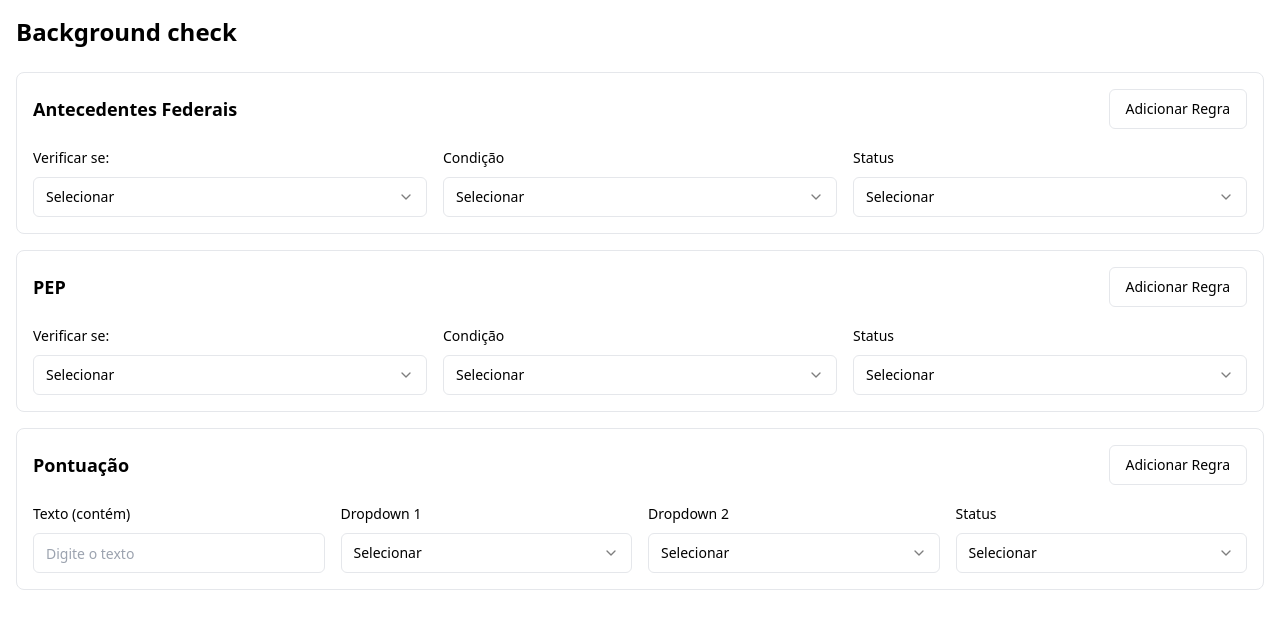
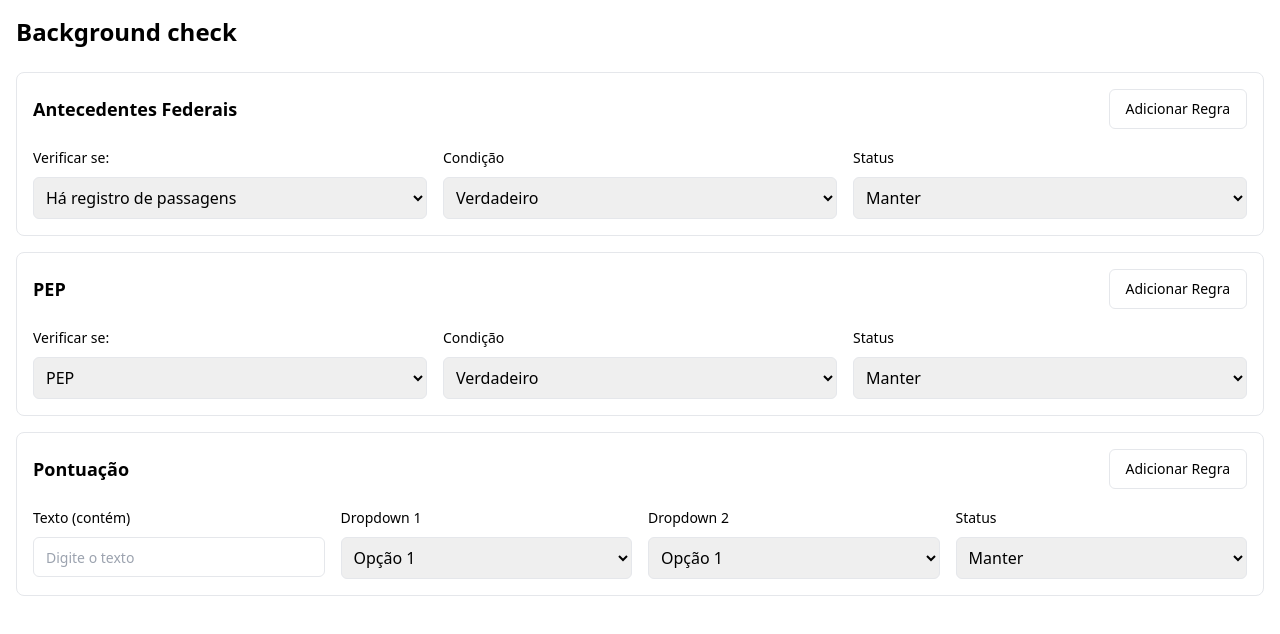
Before and after one commit to legitimuzbr/testes.legitimuz.com.br, a plain HTML site: page bg/index.html in a window 1280 px wide. Drawn offline with nearby package versions, Linux system fonts and the light colour scheme.

Commit message:
Update index.html

```diff
--- a/bg/index.html
+++ b/bg/index.html
@@ -7,40 +7,194 @@
 </head>
 <body>
 
-<div class="p-4 space-y-6"><h1 class="text-2xl font-bold">
-  Background check
-</h1><div class="space-y-4"><div class="border rounded-lg p-4 space-y-4"><div class="flex items-center justify-between"><h2 class="text-lg font-semibold">
-        Antecedentes Federais
-      </h2><button class="inline-flex items-center justify-center rounded-md text-sm font-medium ring-offset-background transition-colors focus-visible:outline-none focus-visible:ring-2 focus-visible:ring-ring focus-visible:ring-offset-2 disabled:pointer-events-none disabled:opacity-50 border border-input bg-background hover:bg-accent hover:text-accent-foreground h-10 px-4 py-2">
+  <div class="p-4 space-y-6">
+    <h1 class="text-2xl font-bold">Background check</h1>
+    <div class="space-y-4">
+      <div class="border rounded-lg p-4 space-y-4">
+        <div class="flex items-center justify-between">
+          <h2 class="text-lg font-semibold">Antecedentes Federais</h2>
+          <button class="inline-flex items-center justify-center rounded-md text-sm font-medium ring-offset-background transition-colors focus-visible:outline-none focus-visible:ring-2 focus-visible:ring-ring focus-visible:ring-offset-2 disabled:pointer-events-none disabled:opacity-50 border border-input bg-background hover:bg-accent hover:text-accent-foreground h-10 px-4 py-2">
             Adicionar Regra
-      </button></div><div class="grid grid-cols-3 gap-4"><div class="space-y-2"><label class="text-sm font-medium leading-none peer-disabled:cursor-not-allowed peer-disabled:opacity-70" for="rule3-dropdown2">
+          </button>
+        </div>
+        <div class="grid grid-cols-3 gap-4">
+          <div class="space-y-2">
+            <label
+              class="text-sm font-medium leading-none peer-disabled:cursor-not-allowed peer-disabled:opacity-70"
+              for="rule3-dropdown2"
+            >
               Verificar se:
-        </label><button type="button" role="combobox" aria-controls="radix-:r16v:" aria-expanded="false" aria-autocomplete="none" dir="ltr" data-state="closed" data-placeholder="" class="flex h-10 w-full items-center justify-between rounded-md border border-input bg-background px-3 py-2 text-sm ring-offset-background placeholder:text-muted-foreground focus:outline-none focus:ring-2 focus:ring-ring focus:ring-offset-2 disabled:cursor-not-allowed disabled:opacity-50"><span style="pointer-events: none;">Selecionar</span><svg xmlns="http://www.w3.org/2000/svg" width="24" height="24" viewBox="0 0 24 24" fill="none" stroke="currentColor" stroke-width="2" stroke-linecap="round" stroke-linejoin="round" class="h-4 w-4 opacity-50" aria-hidden="true"><path d="m6 9 6 6 6-6"></path></svg></button></div><div class="space-y-2"><label class="text-sm font-medium leading-none peer-disabled:cursor-not-allowed peer-disabled:opacity-70" for="rule3-dropdown1">
+            </label>
+            <select id="rule3-dropdown2" class="w-full border rounded-md p-2">
+              <option value="" disabled="">
+                Selecionar
+              </option>
+              <option value="record">Há registro de passagens</option>
+              <option value="relative">É parente de alguém com passagens</option>
+            </select>
+          </div>
+          <div class="space-y-2">
+            <label
+              class="text-sm font-medium leading-none peer-disabled:cursor-not-allowed peer-disabled:opacity-70"
+              for="rule3-dropdown1"
+            >
               Condição
-        </label><button type="button" role="combobox" aria-controls="radix-:r170:" aria-expanded="false" aria-autocomplete="none" dir="ltr" data-state="closed" data-placeholder="" class="flex h-10 w-full items-center justify-between rounded-md border border-input bg-background px-3 py-2 text-sm ring-offset-background placeholder:text-muted-foreground focus:outline-none focus:ring-2 focus:ring-ring focus:ring-offset-2 disabled:cursor-not-allowed disabled:opacity-50"><span style="pointer-events: none;">Selecionar</span><svg xmlns="http://www.w3.org/2000/svg" width="24" height="24" viewBox="0 0 24 24" fill="none" stroke="currentColor" stroke-width="2" stroke-linecap="round" stroke-linejoin="round" class="h-4 w-4 opacity-50" aria-hidden="true"><path d="m6 9 6 6 6-6"></path></svg></button></div><div class="space-y-2"><label class="text-sm font-medium leading-none peer-disabled:cursor-not-allowed peer-disabled:opacity-70" for="rule3-status">
+            </label>
+            <select id="rule3-dropdown1" class="w-full border rounded-md p-2">
+              <option value="" disabled="">
+                Selecionar
+              </option>
+              <option value="true">Verdadeiro</option>
+              <option value="false">Falso</option>
+            </select>
+          </div>
+          <div class="space-y-2">
+            <label
+              class="text-sm font-medium leading-none peer-disabled:cursor-not-allowed peer-disabled:opacity-70"
+              for="rule3-status"
+            >
               Status
-        </label><button type="button" role="combobox" aria-controls="radix-:r171:" aria-expanded="false" aria-autocomplete="none" dir="ltr" data-state="closed" data-placeholder="" class="flex h-10 w-full items-center justify-between rounded-md border border-input bg-background px-3 py-2 text-sm ring-offset-background placeholder:text-muted-foreground focus:outline-none focus:ring-2 focus:ring-ring focus:ring-offset-2 disabled:cursor-not-allowed disabled:opacity-50"><span style="pointer-events: none;">Selecionar</span><svg xmlns="http://www.w3.org/2000/svg" width="24" height="24" viewBox="0 0 24 24" fill="none" stroke="currentColor" stroke-width="2" stroke-linecap="round" stroke-linejoin="round" class="h-4 w-4 opacity-50" aria-hidden="true"><path d="m6 9 6 6 6-6"></path></svg></button></div></div></div><div class="border rounded-lg p-4 space-y-4"><div class="flex items-center justify-between"><h2 class="text-lg font-semibold">
-        PEP
-      </h2><button class="inline-flex items-center justify-center rounded-md text-sm font-medium ring-offset-background transition-colors focus-visible:outline-none focus-visible:ring-2 focus-visible:ring-ring focus-visible:ring-offset-2 disabled:pointer-events-none disabled:opacity-50 border border-input bg-background hover:bg-accent hover:text-accent-foreground h-10 px-4 py-2">
+            </label>
+            <select id="rule3-status" class="w-full border rounded-md p-2">
+              <option value="" disabled="">
+                Selecionar
+              </option>
+              <option value="keep">Manter</option>
+              <option value="fail">Reprovado</option>
+              <option value="manual">Análise manual</option>
+            </select>
+          </div>
+        </div>
+      </div>
+      <div class="border rounded-lg p-4 space-y-4">
+        <div class="flex items-center justify-between">
+          <h2 class="text-lg font-semibold">PEP</h2>
+          <button class="inline-flex items-center justify-center rounded-md text-sm font-medium ring-offset-background transition-colors focus-visible:outline-none focus-visible:ring-2 focus-visible:ring-ring focus-visible:ring-offset-2 disabled:pointer-events-none disabled:opacity-50 border border-input bg-background hover:bg-accent hover:text-accent-foreground h-10 px-4 py-2">
             Adicionar Regra
-      </button></div><div class="grid grid-cols-3 gap-4"><div class="space-y-2"><label class="text-sm font-medium leading-none peer-disabled:cursor-not-allowed peer-disabled:opacity-70" for="rule3-dropdown2">
+          </button>
+        </div>
+        <div class="grid grid-cols-3 gap-4">
+          <div class="space-y-2">
+            <label
+              class="text-sm font-medium leading-none peer-disabled:cursor-not-allowed peer-disabled:opacity-70"
+              for="rule3-dropdown2"
+            >
               Verificar se:
-        </label><button type="button" role="combobox" aria-controls="radix-:r172:" aria-expanded="false" aria-autocomplete="none" dir="ltr" data-state="closed" data-placeholder="" class="flex h-10 w-full items-center justify-between rounded-md border border-input bg-background px-3 py-2 text-sm ring-offset-background placeholder:text-muted-foreground focus:outline-none focus:ring-2 focus:ring-ring focus:ring-offset-2 disabled:cursor-not-allowed disabled:opacity-50"><span style="pointer-events: none;">Selecionar</span><svg xmlns="http://www.w3.org/2000/svg" width="24" height="24" viewBox="0 0 24 24" fill="none" stroke="currentColor" stroke-width="2" stroke-linecap="round" stroke-linejoin="round" class="h-4 w-4 opacity-50" aria-hidden="true"><path d="m6 9 6 6 6-6"></path></svg></button></div><div class="space-y-2"><label class="text-sm font-medium leading-none peer-disabled:cursor-not-allowed peer-disabled:opacity-70" for="rule3-dropdown1">
+            </label>
+            <select id="rule3-dropdown2" class="w-full border rounded-md p-2">
+              <option value="" disabled="">
+                Selecionar
+              </option>
+              <option value="pep">PEP</option>
+              <option value="relative">Parente de PEP</option>
+              <option value="donor">Já doou para o governo</option>
+            </select>
+          </div>
+          <div class="space-y-2">
+            <label
+              class="text-sm font-medium leading-none peer-disabled:cursor-not-allowed peer-disabled:opacity-70"
+              for="rule3-dropdown1"
+            >
               Condição
-        </label><button type="button" role="combobox" aria-controls="radix-:r173:" aria-expanded="false" aria-autocomplete="none" dir="ltr" data-state="closed" data-placeholder="" class="flex h-10 w-full items-center justify-between rounded-md border border-input bg-background px-3 py-2 text-sm ring-offset-background placeholder:text-muted-foreground focus:outline-none focus:ring-2 focus:ring-ring focus:ring-offset-2 disabled:cursor-not-allowed disabled:opacity-50"><span style="pointer-events: none;">Selecionar</span><svg xmlns="http://www.w3.org/2000/svg" width="24" height="24" viewBox="0 0 24 24" fill="none" stroke="currentColor" stroke-width="2" stroke-linecap="round" stroke-linejoin="round" class="h-4 w-4 opacity-50" aria-hidden="true"><path d="m6 9 6 6 6-6"></path></svg></button></div><div class="space-y-2"><label class="text-sm font-medium leading-none peer-disabled:cursor-not-allowed peer-disabled:opacity-70" for="rule3-status">
+            </label>
+            <select id="rule3-dropdown1" class="w-full border rounded-md p-2">
+              <option value="" disabled="">
+                Selecionar
+              </option>
+              <option value="true">Verdadeiro</option>
+              <option value="false">Falso</option>
+            </select>
+          </div>
+          <div class="space-y-2">
+            <label
+              class="text-sm font-medium leading-none peer-disabled:cursor-not-allowed peer-disabled:opacity-70"
+              for="rule3-status"
+            >
               Status
-        </label><button type="button" role="combobox" aria-controls="radix-:r174:" aria-expanded="false" aria-autocomplete="none" dir="ltr" data-state="closed" data-placeholder="" class="flex h-10 w-full items-center justify-between rounded-md border border-input bg-background px-3 py-2 text-sm ring-offset-background placeholder:text-muted-foreground focus:outline-none focus:ring-2 focus:ring-ring focus:ring-offset-2 disabled:cursor-not-allowed disabled:opacity-50"><span style="pointer-events: none;">Selecionar</span><svg xmlns="http://www.w3.org/2000/svg" width="24" height="24" viewBox="0 0 24 24" fill="none" stroke="currentColor" stroke-width="2" stroke-linecap="round" stroke-linejoin="round" class="h-4 w-4 opacity-50" aria-hidden="true"><path d="m6 9 6 6 6-6"></path></svg></button></div></div></div><div class="border rounded-lg p-4 space-y-4"><div class="flex items-center justify-between"><h2 class="text-lg font-semibold">
-        Pontuação
-      </h2><button class="inline-flex items-center justify-center rounded-md text-sm font-medium ring-offset-background transition-colors focus-visible:outline-none focus-visible:ring-2 focus-visible:ring-ring focus-visible:ring-offset-2 disabled:pointer-events-none disabled:opacity-50 border border-input bg-background hover:bg-accent hover:text-accent-foreground h-10 px-4 py-2">
+            </label>
+            <select id="rule3-status" class="w-full border rounded-md p-2">
+              <option value="" disabled="">
+                Selecionar
+              </option>
+              <option value="keep">Manter</option>
+              <option value="fail">Reprovado</option>
+              <option value="manual">Análise manual</option>
+            </select>
+          </div>
+        </div>
+      </div>
+      <div class="border rounded-lg p-4 space-y-4">
+        <div class="flex items-center justify-between">
+          <h2 class="text-lg font-semibold">Pontuação</h2>
+          <button class="inline-flex items-center justify-center rounded-md text-sm font-medium ring-offset-background transition-colors focus-visible:outline-none focus-visible:ring-2 focus-visible:ring-ring focus-visible:ring-offset-2 disabled:pointer-events-none disabled:opacity-50 border border-input bg-background hover:bg-accent hover:text-accent-foreground h-10 px-4 py-2">
             Adicionar Regra
-      </button></div><div class="grid grid-cols-4 gap-4"><div class="space-y-2"><label class="text-sm font-medium leading-none peer-disabled:cursor-not-allowed peer-disabled:opacity-70" for="rule2-text">
+          </button>
+        </div>
+        <div class="grid grid-cols-4 gap-4">
+          <div class="space-y-2">
+            <label
+              class="text-sm font-medium leading-none peer-disabled:cursor-not-allowed peer-disabled:opacity-70"
+              for="rule2-text"
+            >
               Texto (contém)
-        </label><input class="flex h-10 w-full rounded-md border border-input bg-background px-3 py-2 text-sm ring-offset-background file:border-0 file:bg-transparent file:text-sm file:font-medium placeholder:text-muted-foreground focus-visible:outline-none focus-visible:ring-2 focus-visible:ring-ring focus-visible:ring-offset-2 disabled:cursor-not-allowed disabled:opacity-50" id="rule2-text" placeholder="Digite o texto" type="text"></div><div class="space-y-2"><label class="text-sm font-medium leading-none peer-disabled:cursor-not-allowed peer-disabled:opacity-70" for="rule2-dropdown1">
+            </label>
+            <input
+              class="flex h-10 w-full rounded-md border border-input bg-background px-3 py-2 text-sm ring-offset-background file:border-0 file:bg-transparent file:text-sm file:font-medium placeholder:text-muted-foreground focus-visible:outline-none focus-visible:ring-2 focus-visible:ring-ring focus-visible:ring-offset-2 disabled:cursor-not-allowed disabled:opacity-50"
+              id="rule2-text"
+              placeholder="Digite o texto"
+              type="text"
+            />
+          </div>
+          <div class="space-y-2">
+            <label
+              class="text-sm font-medium leading-none peer-disabled:cursor-not-allowed peer-disabled:opacity-70"
+              for="rule2-dropdown1"
+            >
               Dropdown 1
-        </label><button type="button" role="combobox" aria-controls="radix-:r175:" aria-expanded="false" aria-autocomplete="none" dir="ltr" data-state="closed" data-placeholder="" class="flex h-10 w-full items-center justify-between rounded-md border border-input bg-background px-3 py-2 text-sm ring-offset-background placeholder:text-muted-foreground focus:outline-none focus:ring-2 focus:ring-ring focus:ring-offset-2 disabled:cursor-not-allowed disabled:opacity-50"><span style="pointer-events: none;">Selecionar</span><svg xmlns="http://www.w3.org/2000/svg" width="24" height="24" viewBox="0 0 24 24" fill="none" stroke="currentColor" stroke-width="2" stroke-linecap="round" stroke-linejoin="round" class="h-4 w-4 opacity-50" aria-hidden="true"><path d="m6 9 6 6 6-6"></path></svg></button></div><div class="space-y-2"><label class="text-sm font-medium leading-none peer-disabled:cursor-not-allowed peer-disabled:opacity-70" for="rule2-dropdown2">
+            </label>
+            <select id="rule2-dropdown1" class="w-full border rounded-md p-2">
+              <option value="" disabled="">
+                Selecionar
+              </option>
+              <option value="option1">Opção 1</option>
+              <option value="option2">Opção 2</option>
+            </select>
+          </div>
+          <div class="space-y-2">
+            <label
+              class="text-sm font-medium leading-none peer-disabled:cursor-not-allowed peer-disabled:opacity-70"
+              for="rule2-dropdown2"
+            >
               Dropdown 2
-        </label><button type="button" role="combobox" aria-controls="radix-:r176:" aria-expanded="false" aria-autocomplete="none" dir="ltr" data-state="closed" data-placeholder="" class="flex h-10 w-full items-center justify-between rounded-md border border-input bg-background px-3 py-2 text-sm ring-offset-background placeholder:text-muted-foreground focus:outline-none focus:ring-2 focus:ring-ring focus:ring-offset-2 disabled:cursor-not-allowed disabled:opacity-50"><span style="pointer-events: none;">Selecionar</span><svg xmlns="http://www.w3.org/2000/svg" width="24" height="24" viewBox="0 0 24 24" fill="none" stroke="currentColor" stroke-width="2" stroke-linecap="round" stroke-linejoin="round" class="h-4 w-4 opacity-50" aria-hidden="true"><path d="m6 9 6 6 6-6"></path></svg></button></div><div class="space-y-2"><label class="text-sm font-medium leading-none peer-disabled:cursor-not-allowed peer-disabled:opacity-70" for="rule2-status">
+            </label>
+            <select id="rule2-dropdown2" class="w-full border rounded-md p-2">
+              <option value="" disabled="">
+                Selecionar
+              </option>
+              <option value="option1">Opção 1</option>
+              <option value="option2">Opção 2</option>
+            </select>
+          </div>
+          <div class="space-y-2">
+            <label
+              class="text-sm font-medium leading-none peer-disabled:cursor-not-allowed peer-disabled:opacity-70"
+              for="rule2-status"
+            >
               Status
-        </label><button type="button" role="combobox" aria-controls="radix-:r177:" aria-expanded="false" aria-autocomplete="none" dir="ltr" data-state="closed" data-placeholder="" class="flex h-10 w-full items-center justify-between rounded-md border border-input bg-background px-3 py-2 text-sm ring-offset-background placeholder:text-muted-foreground focus:outline-none focus:ring-2 focus:ring-ring focus:ring-offset-2 disabled:cursor-not-allowed disabled:opacity-50"><span style="pointer-events: none;">Selecionar</span><svg xmlns="http://www.w3.org/2000/svg" width="24" height="24" viewBox="0 0 24 24" fill="none" stroke="currentColor" stroke-width="2" stroke-linecap="round" stroke-linejoin="round" class="h-4 w-4 opacity-50" aria-hidden="true"><path d="m6 9 6 6 6-6"></path></svg></button></div></div></div></div></div>
+            </label>
+            <select id="rule2-status" class="w-full border rounded-md p-2">
+              <option value="" disabled="">
+                Selecionar
+              </option>
+              <option value="keep">Manter</option>
+              <option value="fail">Reprovado</option>
+              <option value="manual">Análise manual</option>
+            </select>
+          </div>
+        </div>
+      </div>
+    </div>
+  </div>
+
 </body>
 </html>
```
Lines whose indentation alone changed are shown as unchanged.
